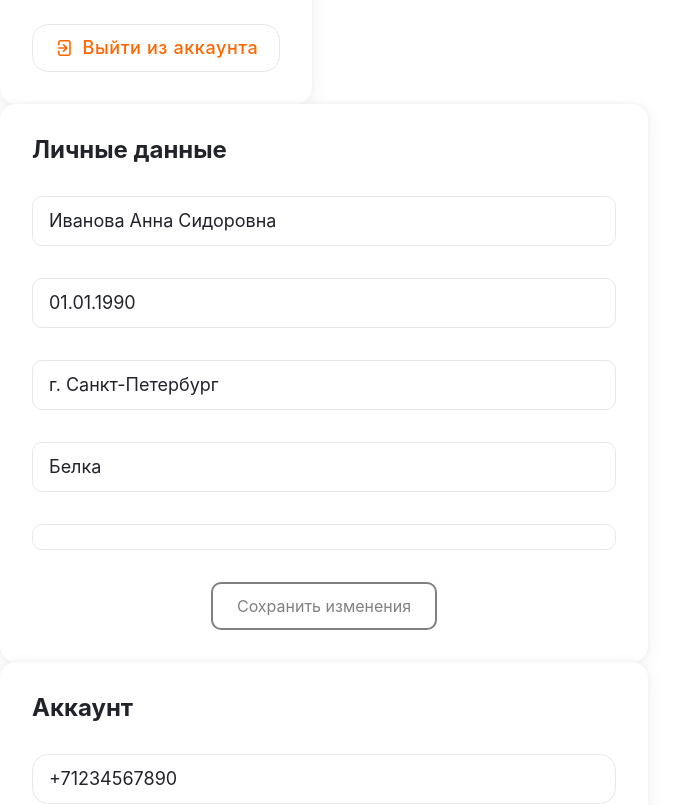
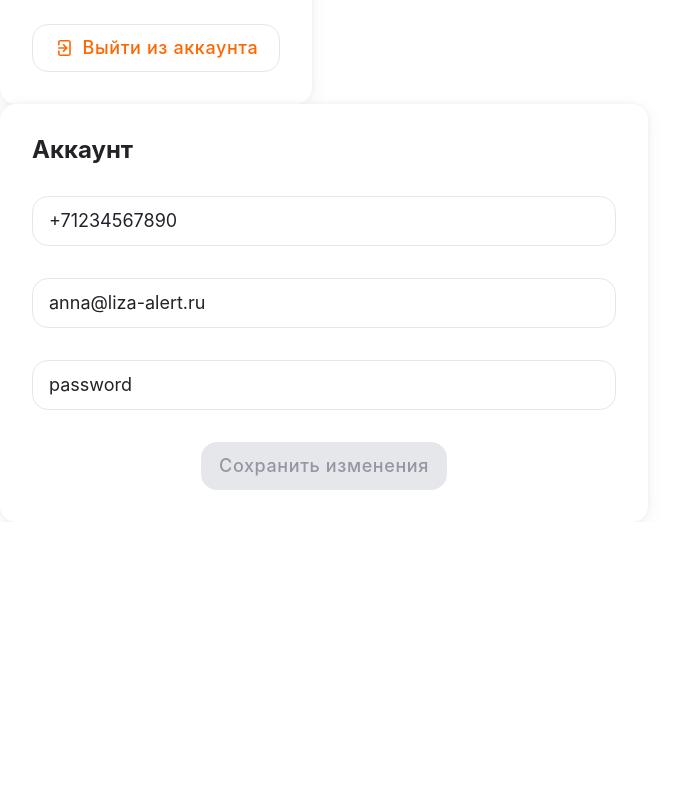
Before and after one commit to Studio-Yandex-Practicum/lizaalert_frontend, a React (Create React App) app: page /profile in a window 1280 px wide. Shown: the part 540-1345 px from the top of the page, without its empty margins (0-697 px from the left). After the commit the page ends 1062 px from the top, so only its background shows below. Built offline with nearby package versions, Linux system fonts and the light colour scheme.

Commit message:
#47-feature-button-submit

```diff
--- a/src/components/organisms/personal-data/personal-data.jsx
+++ b/src/components/organisms/personal-data/personal-data.jsx
@@ -2,6 +2,7 @@ import PropTypes from 'prop-types';
 import { useState } from 'react';
 import Card from '../../templates/card/card';
 import styles from './personal-data.module.scss';
+import Button from '../../molecules/button/button';
 
 function PersonalData({ userName, userDateOfBirth, userRegion, userNickname }) {
   // изменение с false на true при внесении изменений в данные
@@ -25,14 +26,15 @@ function PersonalData({ userName, userDateOfBirth, userRegion, userNickname }) {
   return (
     <Card className={styles.personalData}>
       <h2 className={styles.title}>Личные данные</h2>
-      <form name="personalData" className={styles.form}>
+      <form name="personalData" className={styles.form} onSubmit={() => null}>
         <div className={styles.inputSection}>{userName}</div>
         <div className={styles.inputSection}>{userDateOfBirth}</div>
         <div className={styles.inputSection}>{userRegion}</div>
         <div className={styles.inputSection}>{userNickname}</div>
         <div className={styles.inputSection} />
-        {/* Кнопку потом использовать с disabled={!isInputChanged} */}
-        <div className={styles.submitButton}>Сохранить изменения</div>
+        <Button minWidth={246} disabled={!isInputChanged} type="submit">
+          Сохранить изменения
+        </Button>
       </form>
     </Card>
   );
--- a/src/components/pages/profile/profile.jsx
+++ b/src/components/pages/profile/profile.jsx
@@ -1,13 +1,11 @@
 import AccountData from '../../organisms/account-data/account-data';
 import AccountOverview from '../../organisms/account-overview/account-overview';
-import PersonalData from '../../organisms/personal-data/personal-data';
 
 function Profile() {
   return (
     <div>
       <p>Profile Page</p>
       <AccountOverview />
-      <PersonalData />
       <AccountData />
     </div>
   );
```
